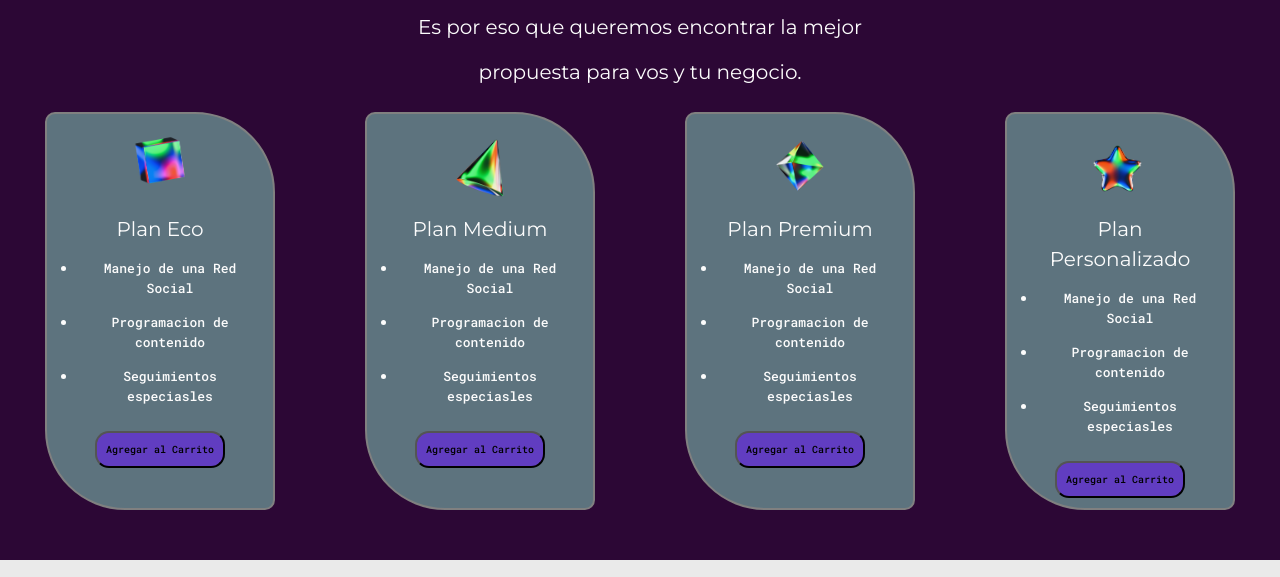
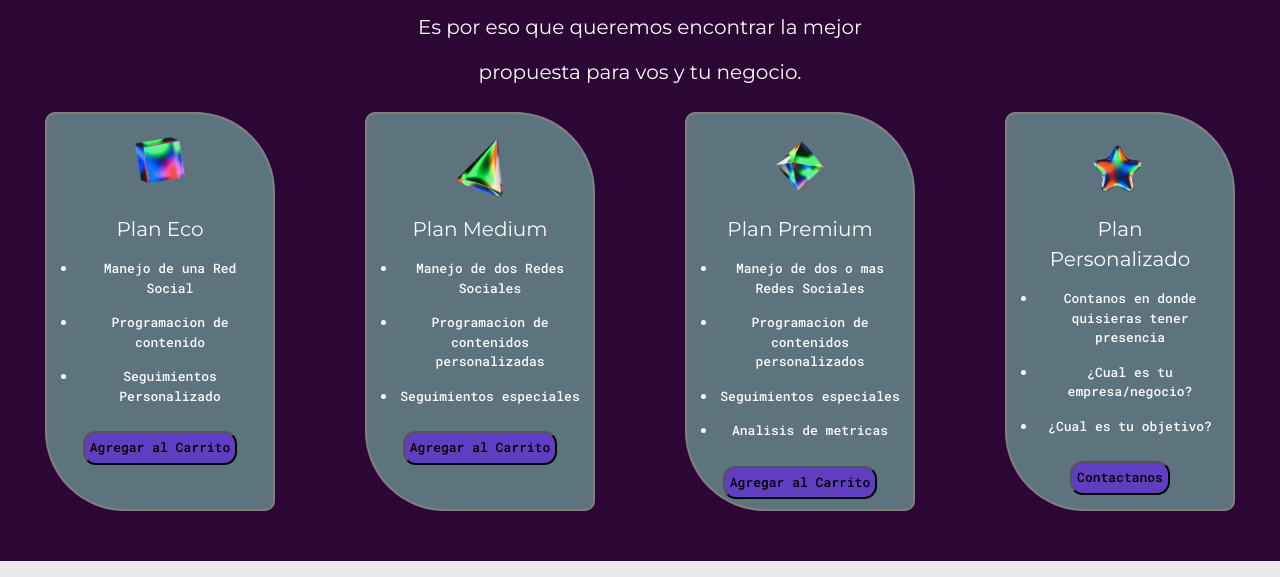
Before and after one commit to balegno/repoprueba, a plain HTML site: page pages/servicios.html in a window 1280 px wide. Shown: the part 195-772 px from the top of the page. Drawn offline with nearby package versions, Linux system fonts and the light colour scheme.

Commit message:
ultimos Arreglos

```diff
--- a/css/style.css
+++ b/css/style.css
@@ -55,9 +55,19 @@ p {
 .boton {
     color: black;
     font-family: 'Roboto Mono', monospace;
+    font-size: 1.3rem;
     background-color:#613dc1 ;
-    padding: .9rem;
-    border-radius: 1.4rem;
+    padding: .5rem;
+    border-radius: 1.3rem;
+}
+.boton a {
+    text-decoration: none;
+    color: black;
+}
+
+.boton a:hover {
+    background-color: #ec9a29;
+    color: #fcfcfc;
 }
 
 .boton:hover {
--- a/pages/servicios.html
+++ b/pages/servicios.html
@@ -71,7 +71,7 @@
                     <ul class="lili">
                         <li>Manejo de una Red Social</li>
                         <li>Programacion de contenido</li>
-                        <li>Seguimientos especiasles</li>
+                        <li>Seguimientos Personalizado</li>
                     </ul>
 
                     <button class="boton">Agregar al Carrito</button>
@@ -82,9 +82,9 @@
                     <img src="../img/piramide.png" alt="Plan-Medium" class="serv">
                     <p class="servnom">Plan Medium</p>
                     <ul class="lili">
-                        <li>Manejo de una Red Social</li>
-                        <li>Programacion de contenido</li>
-                        <li>Seguimientos especiasles</li>
+                        <li>Manejo de dos Redes Sociales</li>
+                        <li>Programacion de contenidos personalizadas</li>
+                        <li>Seguimientos especiales</li>
                     </ul>
 
                     <button class="boton">Agregar al Carrito</button>
@@ -95,9 +95,10 @@
                     <img src="../img/cristal.png" alt="Plan-Premium" class="serv">
                     <p class="servnom">Plan Premium</p>
                     <ul class="lili">
-                        <li>Manejo de una Red Social</li>
-                        <li>Programacion de contenido</li>
-                        <li>Seguimientos especiasles</li>
+                        <li>Manejo de dos o mas Redes Sociales</li>
+                        <li>Programacion de contenidos personalizados</li>
+                        <li>Seguimientos especiales</li>
+                        <li>Analisis de metricas</li>
                     </ul>
 
                     <button class="boton">Agregar al Carrito</button>
@@ -108,12 +109,12 @@
                     <img src="../img/estrella.png" alt="Plan-Personalizado" class="serv">
                     <p class="servnom">Plan Personalizado</p>
                     <ul class="lili">
-                        <li>Manejo de una Red Social</li>
-                        <li>Programacion de contenido</li>
-                        <li>Seguimientos especiasles</li>
+                        <li>Contanos en donde quisieras tener presencia</li>
+                        <li>¿Cual es tu empresa/negocio?</li>
+                        <li>¿Cual es tu objetivo?</li>
                     </ul>
 
-                    <button class="boton">Agregar al Carrito</button>
+                    <button class="boton"><a href="../pages/contacto.html">Contactanos</a></button>
                 </div>
             </div>
         </section>
```
